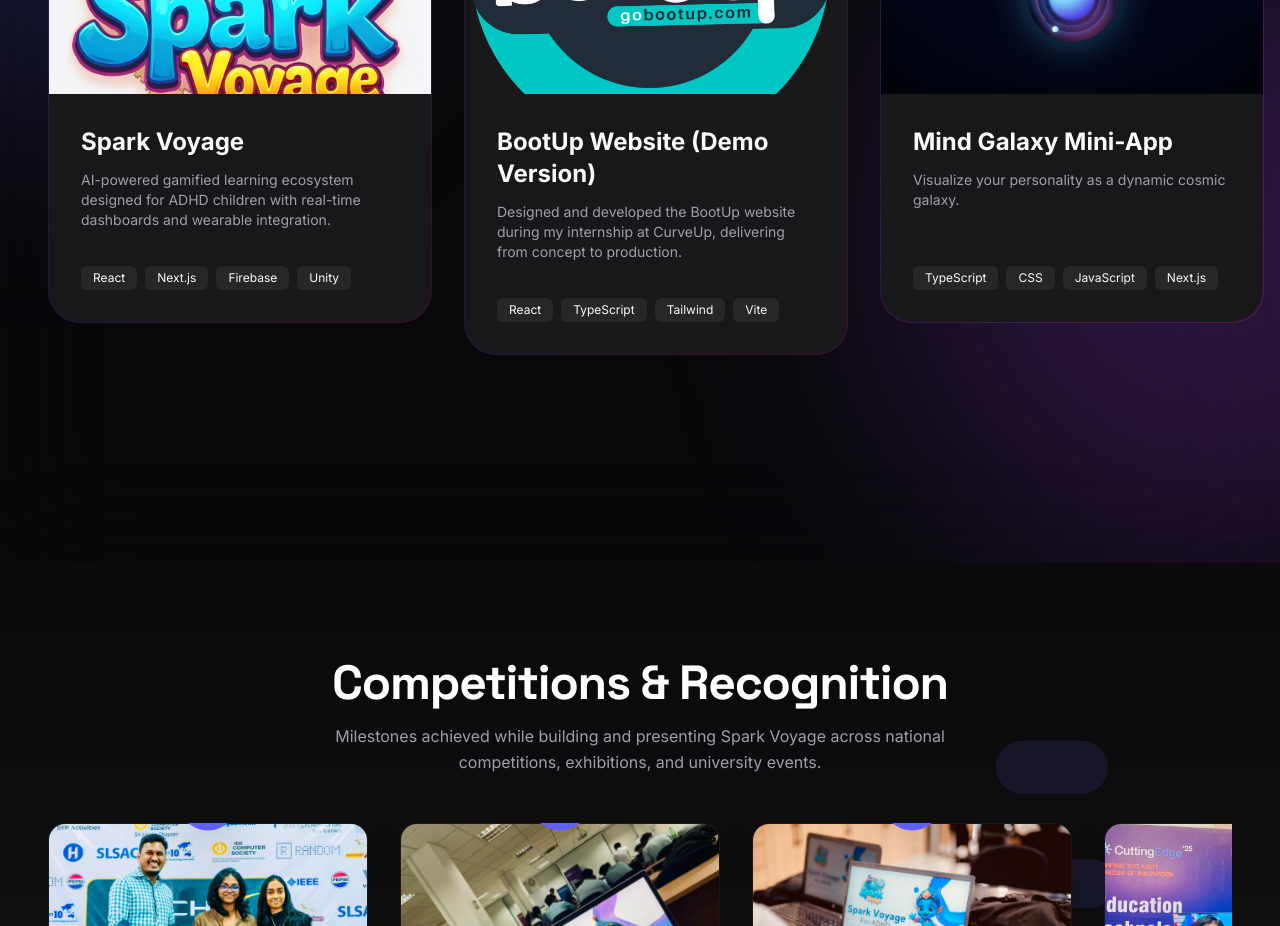
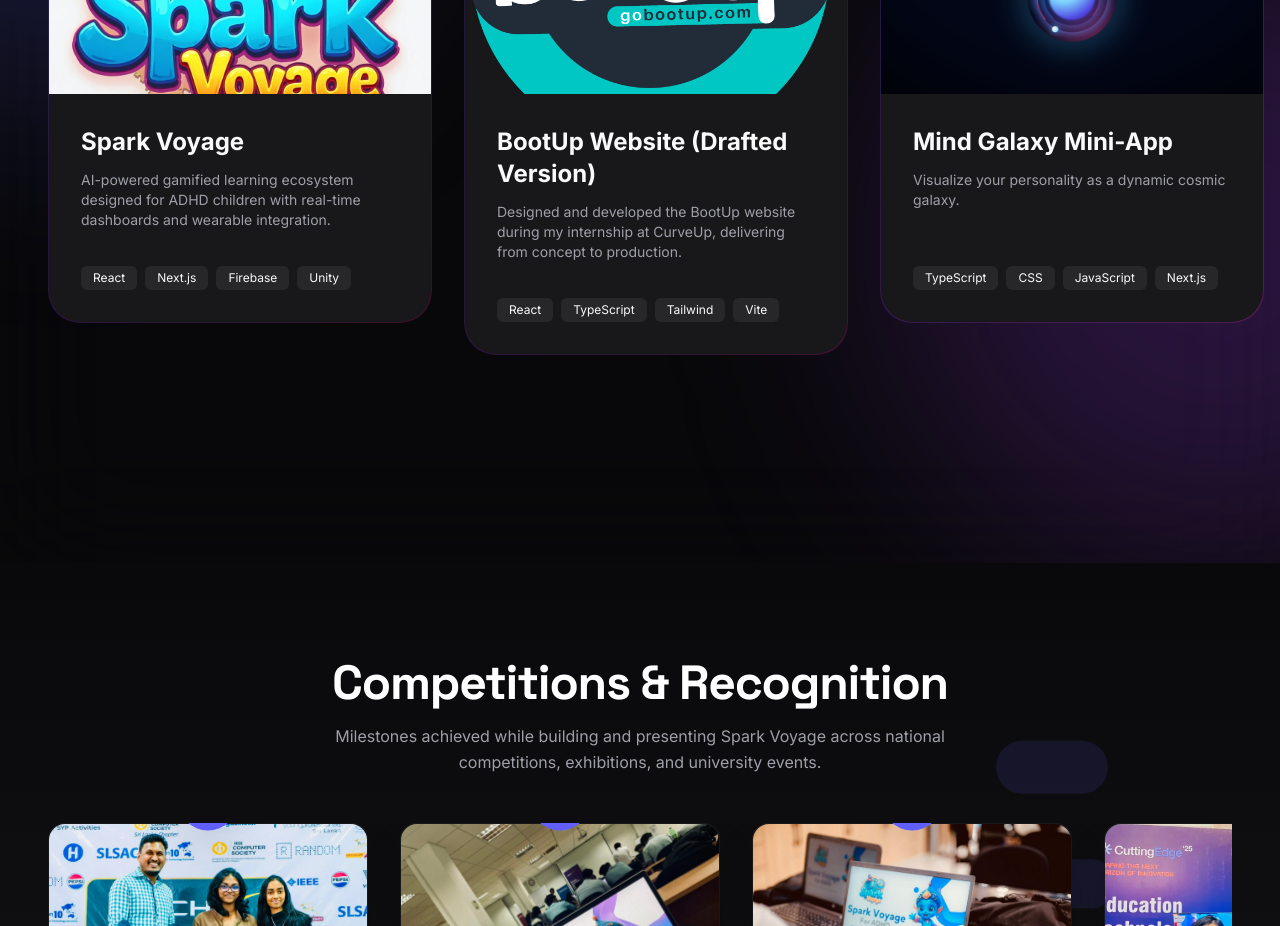
Before and after one commit to Ashinshanee02/Ashinshanee-I.-Portfolio, a React (Vite) app: page / in a window 1280 px wide. Shown: the part 9020-9946 px from the top of the page. Built offline with nearby package versions, Linux system fonts and the light colour scheme.

Commit message:
Update Projects.tsx

```diff
--- a/src/components/Projects.tsx
+++ b/src/components/Projects.tsx
@@ -23,7 +23,7 @@ const projects = [
   },
   {
     id: 2,
-    title: "BootUp Website (Demo Version)",
+    title: "BootUp Website (Drafted Version)",
     description:
       "Designed and developed the BootUp website during my internship at CurveUp, delivering from concept to production.",
     image: "/images/BootUpLogo.png",
```
